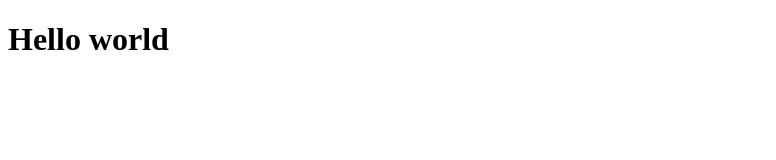
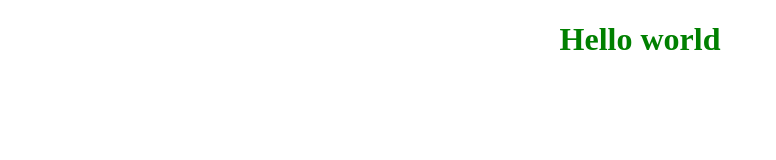
Before and after one commit to AnnaKovalevskaya/lesson_1, a plain HTML site: page index.html in a window 1280 px wide. Shown: the whole page, without its empty margins (0-776 px from the left). Drawn offline with Linux system fonts and the light colour scheme.

Commit message:
Styles connection

```diff
--- a/index.html
+++ b/index.html
@@ -4,6 +4,7 @@
     <meta charset="UTF-8">
     <meta http-equiv="X-UA-Compatible" content="IE=edge">
     <meta name="viewport" content="width=device-width, initial-scale=1.0">
+    <link rel="stylesheet" href="./style.css">
     <title>Document</title>
 </head>
 <body>
--- /dev/null
+++ b/style.css
@@ -0,0 +1,5 @@
+h1 {
+    size: 16px;
+    text-align: center;
+    color: green;
+}
```
